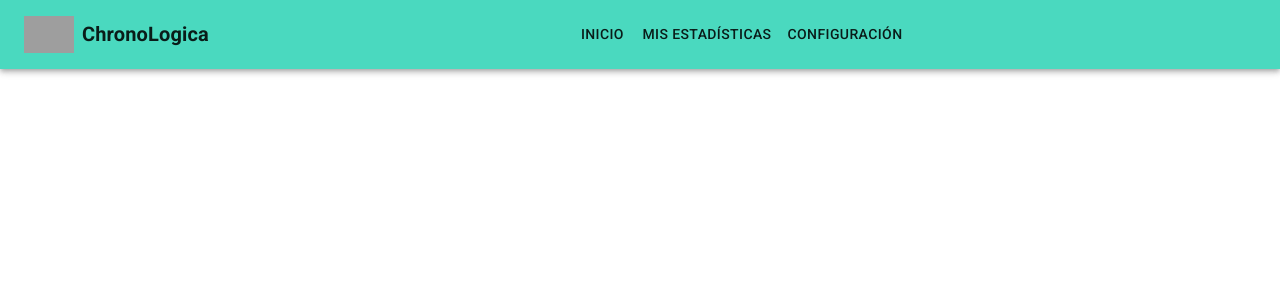
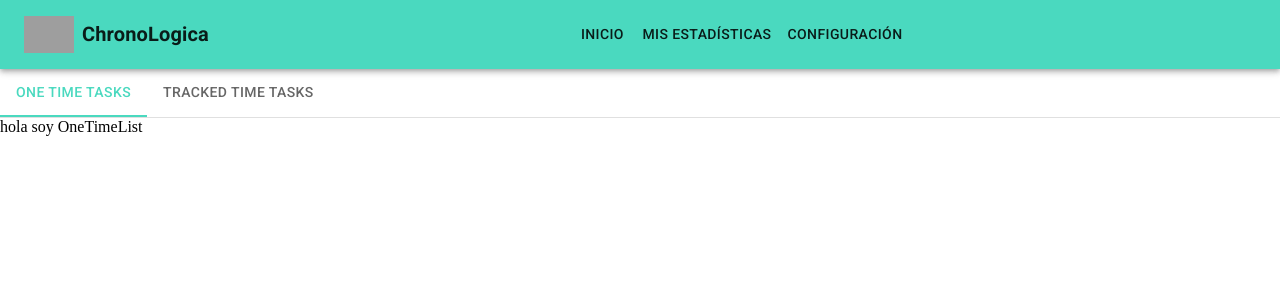
Before and after one commit to Lourdesjupo/Chronologica, a React (Vite) app: page / in a window 1280 px wide. Shown: the top 300 px of the page. Built offline with nearby package versions, Linux system fonts and the light colour scheme; grey boxes are pictures that could not be loaded.

Commit message:
add tab menu to Home

```diff
--- a/src/App.jsx
+++ b/src/App.jsx
@@ -4,6 +4,9 @@ import './styles/core/app.css'
 import Header from './components/Header'
 import { Route, Routes } from 'react-router-dom';
 import { HashRouter } from 'react-router-dom';
+import Home from './components/Home';
+
+
 
 function App() {
   return (
@@ -11,8 +14,8 @@ function App() {
       <HashRouter>
           <Header/>
         <Routes>
-          {/* <Route path='/' element={<Page1 />} />
-          <Route path='/2' element={<Page2 />} /> */}
+          <Route path='/' element={<Home />} />
+
         </Routes>
       </HashRouter>
     </>
--- /dev/null
+++ b/src/components/Home.jsx
@@ -0,0 +1,31 @@
+import { Box, Tab, Tabs } from '@mui/material';
+import OneTimeList from './OneTimeList';
+import TrackedTimeList from './TrackedTimeList';
+import { useState } from 'react';
+
+function Home() {
+
+  const [value, setValue] = useState(0);
+
+  const handleChange = (event, newValue) => {
+    setValue(newValue);
+  };
+
+  return (
+    <Box sx={{ width: '100%' }}>
+      <Box sx={{ borderBottom: 1, borderColor: 'divider' }}>
+        <Tabs
+          value={value}
+          onChange={handleChange}
+          aria-label='basic tabs example'
+        >
+          <Tab label='One Time Tasks' />
+          <Tab label='Tracked Time Tasks' />
+        </Tabs>
+      </Box>
+      {value === 0 ? <OneTimeList/> : <TrackedTimeList/>}
+    </Box>
+  );
+}
+
+export default Home;
--- /dev/null
+++ b/src/components/OneTimeList.jsx
@@ -0,0 +1,7 @@
+
+function OneTimeList(){
+
+  return <p>hola soy OneTimeList</p>
+}
+
+export default OneTimeList
--- /dev/null
+++ b/src/components/TrackedTimeList.jsx
@@ -0,0 +1,8 @@
+
+function TrackedTimeList(){
+
+
+    return <p>hola soy TrackedTimeList</p>
+}
+
+export default TrackedTimeList
```
